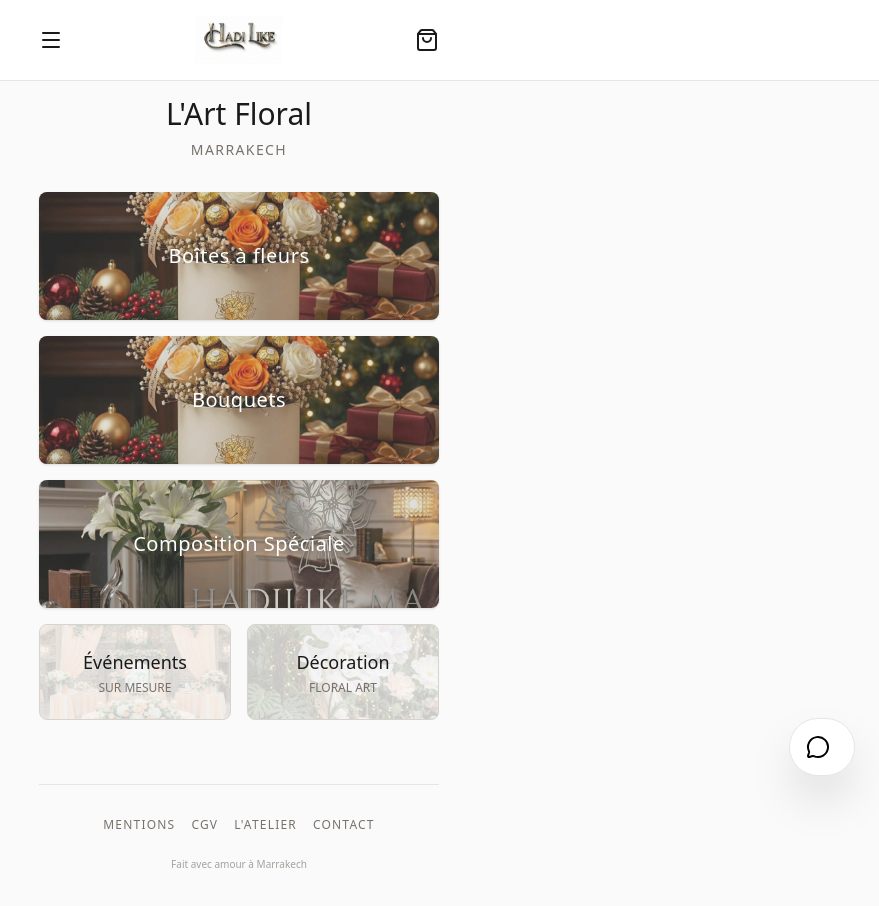
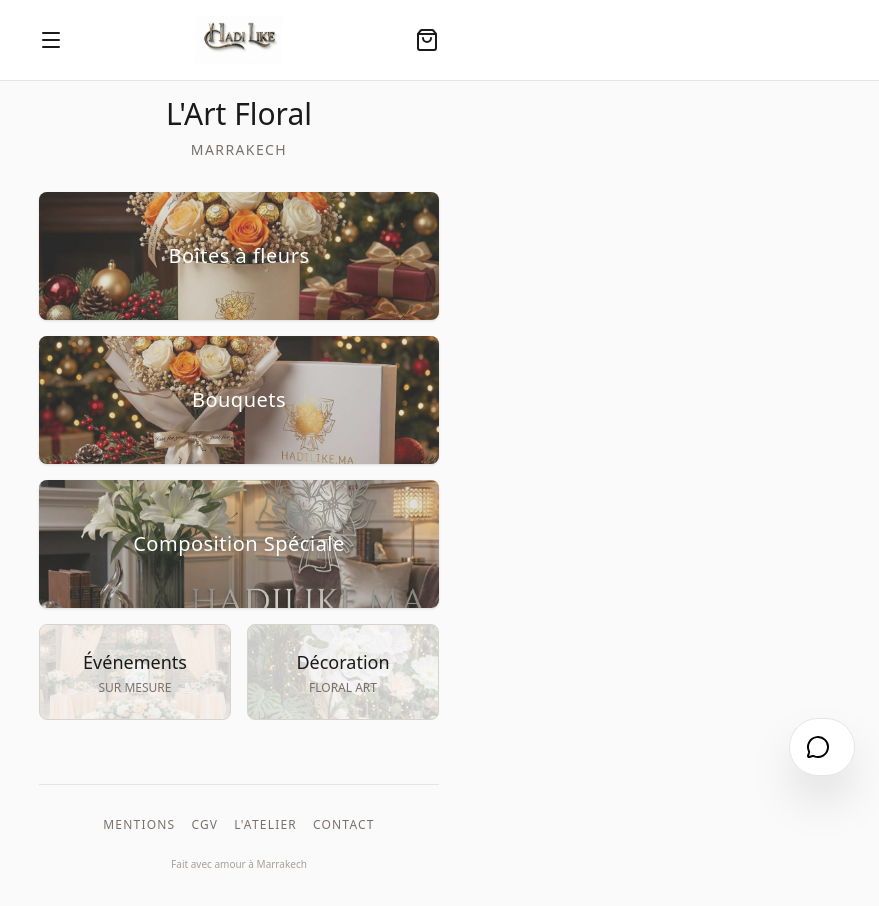
Before and after one commit to Boom-digital-ma/hadilike, a Next.js app: page / in a window 1280 px wide. Shown: the top 906 px of the page, without its empty margins (401-1280 px from the left). Built offline with nearby package versions, Linux system fonts and the light colour scheme; a web font is replaced by a local one.

Commit message:
fix(data): actually swap the cover images correctly

```diff
--- a/data/shop-config.ts
+++ b/data/shop-config.ts
@@ -35,7 +35,7 @@ export const SHOP_CONFIG = [
     slug: "bouquets",
     title: "Bouquets",
     subtitle: "L'Art Floral",
-    coverImage: "/images/bouqet.jpeg",
+    coverImage: "/images/boite.jpeg",
     folderName: "boquets",
     flow: "wizard",
     quickBuyPrice: "580 dh",
```
